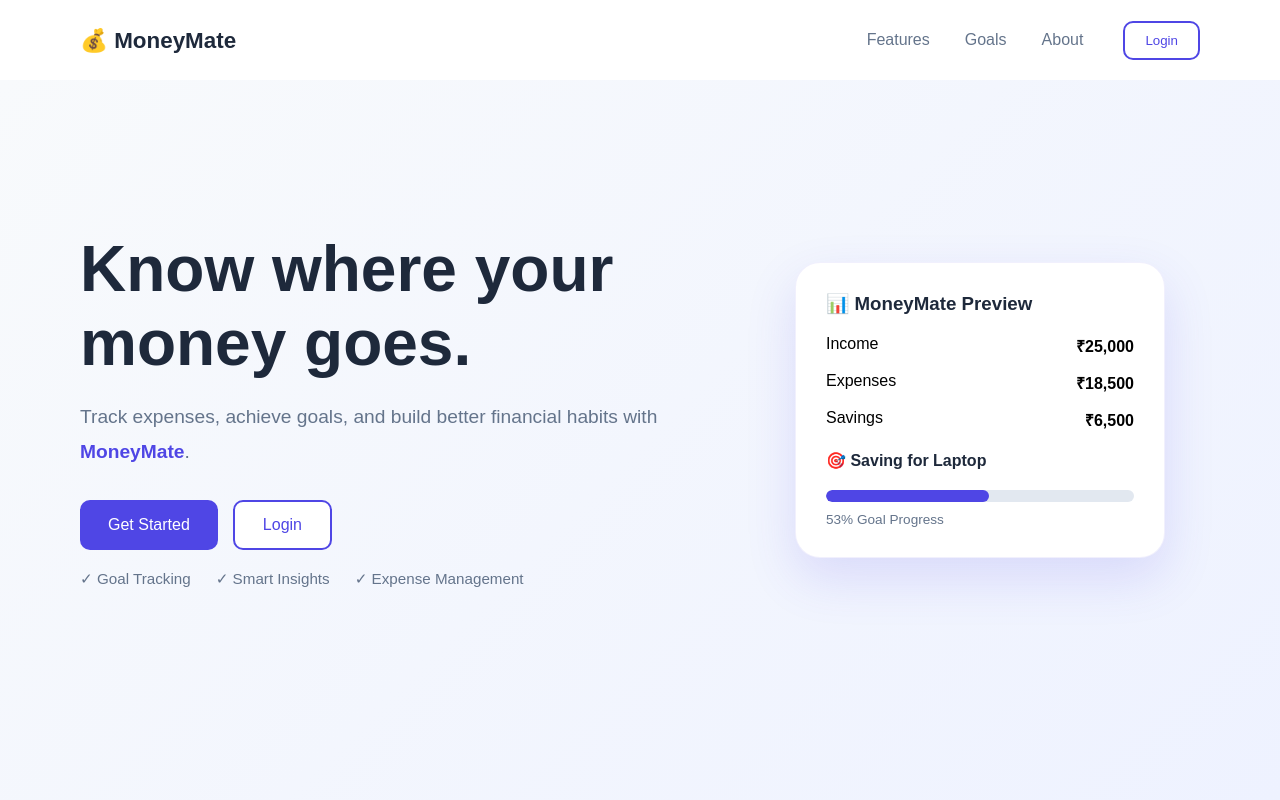
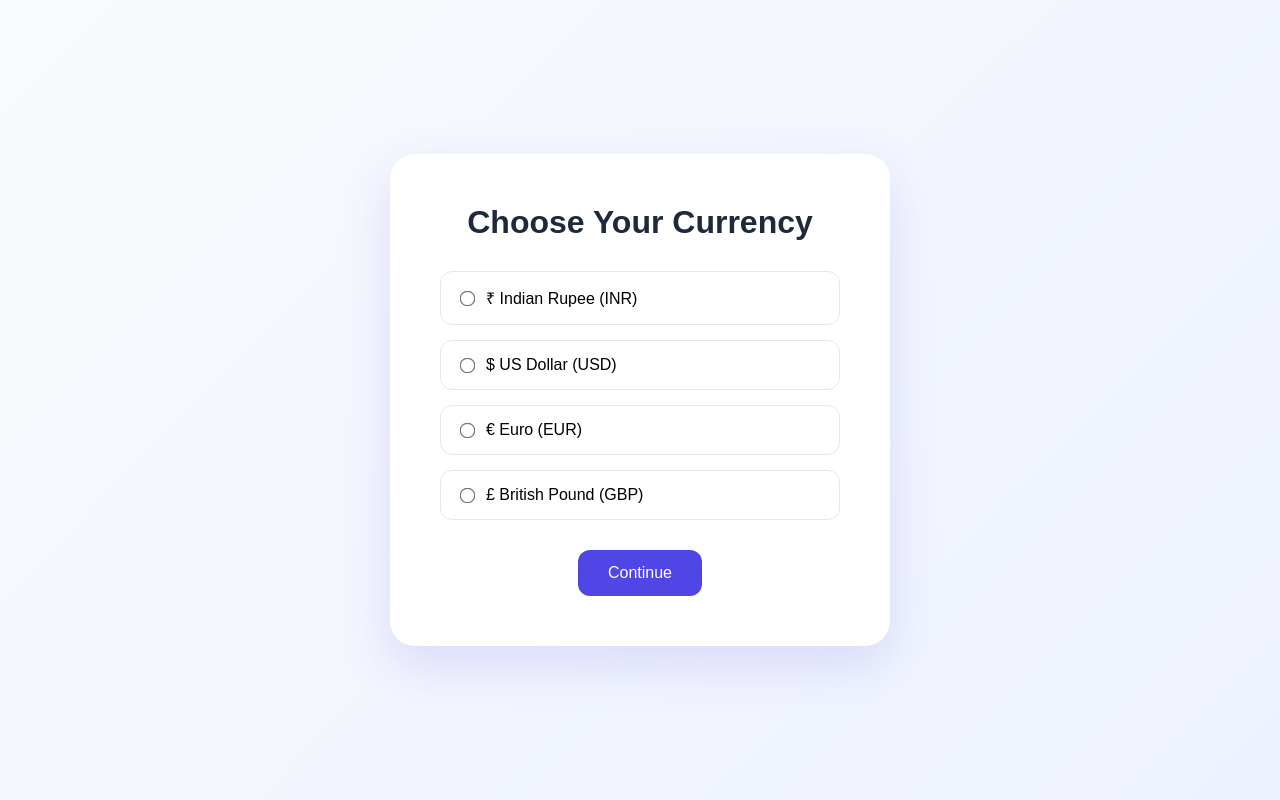
Before and after one commit to Krithika1031/MoneyMate, a React app in the folder frontend/: page / in a window 1280 px wide. Both pictures are taken after a click on the button "Get Started". Shown: the top 800 px of the page. Built offline with nearby package versions, Linux system fonts and the light colour scheme; the HTML template or start-up script is replaced by a standard one.

Commit message:
Completed onboarding flow

```diff
--- a/frontend/src/App.jsx
+++ b/frontend/src/App.jsx
@@ -1,18 +1,11 @@
-import Footer from "./components/Footer";
-import HowItWorks from "./components/HowItWorks";
-import Goals from "./components/Goals";
-import Features from "./components/Features";
-import LandingPage from "./pages/LandingPage";
+import Onboarding from "./pages/Onboarding";
 
 function App() {
   return (
     <>
-      <LandingPage />
-      <Features />
-      <Goals />
-      <HowItWorks />
-      <Footer />
+      <Onboarding />
     </>
   );
 }
+
 export default App;
--- /dev/null
+++ b/frontend/src/pages/Onboarding.jsx
@@ -0,0 +1,270 @@
+import { useState } from "react";
+import "../styles/Onboarding.css";
+
+function Onboarding() {
+  const [step, setStep] = useState(1);
+
+const [currency, setCurrency] = useState("");
+const [userType, setUserType] = useState("");
+const [income, setIncome] = useState("");
+const [goal, setGoal] = useState("");
+
+  return (
+    <div className="onboarding-container">
+      <div className="onboarding-card">
+
+        {step === 1 && (
+          <>
+            <h1>Welcome to MoneyMate 🎉</h1>
+
+            <p>
+              Let's personalize your experience and help you
+              build better financial habits.
+            </p>
+
+            <button
+              className="next-btn"
+              onClick={() => setStep(2)}
+            >
+              Get Started
+            </button>
+          </>
+        )}
+
+        {step === 2 && (
+          <>
+            <h1>Choose Your Currency</h1>
+
+            <div className="currency-options">
+              <label className="currency-option">
+               <input
+  type="radio"
+  name="currency"
+  value="INR"
+  onChange={(e) => setCurrency(e.target.value)}
+/>
+₹ Indian Rupee (INR)
+              </label>
+
+              <label className="currency-option">
+               <input
+  type="radio"
+  name="currency"
+  value="USD"
+  onChange={(e) => setCurrency(e.target.value)}
+/>
+$ US Dollar (USD)
+              </label>
+
+              <label className="currency-option">
+               <input
+  type="radio"
+  name="currency"
+  value="EUR"
+  onChange={(e) => setCurrency(e.target.value)}
+/>
+€ Euro (EUR)
+              </label>
+
+              <label className="currency-option">
+                <input
+  type="radio"
+  name="currency"
+  value="GBP"
+  onChange={(e) => setCurrency(e.target.value)}
+/>
+  £ British Pound (GBP)
+              </label>
+            </div>
+
+            <button
+  className="next-btn"
+  onClick={() => setStep(3)}
+>
+  Continue
+</button>
+          </>
+        )}
+        {step === 3 && (
+  <>
+    <h1>What describes you best?</h1>
+
+    <div className="currency-options">
+
+      <label className="currency-option">
+        <input
+          type="radio"
+          name="userType"
+          value="Student"
+          onChange={(e) => setUserType(e.target.value)}
+        />
+        🎓 Student
+      </label>
+
+      <label className="currency-option">
+        <input
+          type="radio"
+          name="userType"
+          value="Salaried"
+          onChange={(e) => setUserType(e.target.value)}
+        />
+        💼 Salaried Employee
+      </label>
+
+      <label className="currency-option">
+        <input
+          type="radio"
+          name="userType"
+          value="Freelancer"
+          onChange={(e) => setUserType(e.target.value)}
+        />
+        🚀 Freelancer
+      </label>
+
+      <label className="currency-option">
+        <input
+          type="radio"
+          name="userType"
+          value="Business"
+          onChange={(e) => setUserType(e.target.value)}
+        />
+        🏢 Business Owner
+      </label>
+
+    </div>
+
+    <button className="next-btn" onClick={() => setStep(4)}>
+      Continue
+    </button>
+  </>
+)}
+{step === 4 && (
+  <>
+    <h1>Monthly Income</h1>
+
+<p>Enter your approximate monthly income.</p>
+
+<input
+  type="number"
+  placeholder="Enter amount"
+  value={income}
+  onChange={(e) => setIncome(e.target.value)}
+  className="income-input"
+/>
+
+<button className="next-btn" onClick={() => setStep(5)}>
+  Continue
+</button>
+
+<button
+  className="skip-btn"
+  onClick={() => {
+    setIncome("Not Provided");
+    setStep(5);
+  }}
+>
+  Skip for now
+</button>
+</>
+)}
+
+{step === 5 && (
+  <>
+    <h1>Would you like to set a savings goal?</h1>
+
+    <div className="currency-options">
+
+      <label className="currency-option">
+        <input
+          type="radio"
+          name="goal"
+          value="Laptop"
+          onChange={(e) => setGoal(e.target.value)}
+        />
+        💻 Laptop
+      </label>
+
+      <label className="currency-option">
+        <input
+          type="radio"
+          name="goal"
+          value="Phone"
+          onChange={(e) => setGoal(e.target.value)}
+        />
+        📱 Phone
+      </label>
+
+      <label className="currency-option">
+        <input
+          type="radio"
+          name="goal"
+          value="Vacation"
+          onChange={(e) => setGoal(e.target.value)}
+        />
+        ✈️ Vacation
+      </label>
+
+      <label className="currency-option">
+        <input
+          type="radio"
+          name="goal"
+          value="Custom"
+          onChange={(e) => setGoal(e.target.value)}
+        />
+        🎯 Custom Goal
+      </label>
+
+    </div>
+
+    <button className="next-btn" onClick={() => setStep(6)}>
+      Continue
+    </button>
+    <button
+  className="skip-btn"
+  onClick={() => {
+    setGoal("Not Set");
+    setStep(6);
+  }}
+>
+  Skip for now
+</button>
+  </>
+)}
+{step === 6 && (
+  <>
+    <h1>You're All Set 🎉</h1>
+
+    <p>
+      Welcome to MoneyMate. <br></br>
+      You're ready to start tracking your finances <br></br> and achieve your goals.
+    </p>
+
+    <div className="summary-box">
+      <p><strong> 💰Currency:</strong> {currency}</p>
+      <p><strong>💼Profile:</strong> {userType}</p>
+      <p>
+  <strong>📈Income:</strong>{" "}
+  {income || "Not Provided"}
+</p>
+
+<p>
+  <strong>🎯Goal:</strong>{" "}
+  {goal || "Not Set"}
+</p>
+    </div>
+
+    <button
+      className="next-btn"
+      onClick={() => alert("Dashboard Coming Next 🚀")}
+    >
+      Go To Dashboard
+    </button>
+  </>
+)}
+
+      </div>
+    </div>
+  );
+}
+
+export default Onboarding;
--- /dev/null
+++ b/frontend/src/styles/Onboarding.css
@@ -0,0 +1,123 @@
+.onboarding-container {
+  min-height: 100vh;
+  display: flex;
+  justify-content: center;
+  align-items: center;
+
+  background: linear-gradient(
+    135deg,
+    #f8fafc 0%,
+    #eef2ff 100%
+  );
+}
+
+.onboarding-card {
+  background: white;
+
+  width: 500px;
+
+  padding: 50px;
+
+  border-radius: 25px;
+
+  text-align: center;
+
+  box-shadow: 0 20px 50px rgba(79, 70, 229, 0.15);
+}
+
+.onboarding-card h1 {
+  color: #1e293b;
+  margin-bottom: 20px;
+}
+
+.onboarding-card p {
+  color: #64748b;
+  font-size: 1.1rem;
+  line-height: 1.7;
+  margin-bottom: 30px;
+}
+
+.next-btn {
+  background: #4f46e5;
+  color: white;
+
+  border: none;
+
+  padding: 14px 30px;
+
+  border-radius: 12px;
+
+  font-size: 1rem;
+
+  cursor: pointer;
+
+  transition: 0.3s;
+}
+
+.next-btn:hover {
+  transform: translateY(-2px);
+}
+.currency-options {
+  display: flex;
+  flex-direction: column;
+  gap: 15px;
+  margin: 30px 0;
+  text-align: left;
+}
+
+.currency-option {
+  display: flex;
+  align-items: center;
+  gap: 12px;
+
+  padding: 15px 20px;
+
+  border: 1px solid #e2e8f0;
+  border-radius: 12px;
+
+  cursor: pointer;
+
+  transition: all 0.3s ease;
+}
+
+.currency-option:hover {
+  background: #eef2ff;
+  border-color: #4f46e5;
+}
+
+.currency-option input {
+  transform: scale(1.2);
+}
+.income-input {
+  width: 100%;
+  padding: 15px;
+  font-size: 18px;
+  border-radius: 12px;
+  border: 1px solid #dbe2ef;
+  margin: 25px 0;
+}
+
+.summary-box {
+  text-align: left;
+  background: #f8fafc;
+  padding: 20px;
+  border-radius: 12px;
+  margin: 25px 0;
+}
+
+.summary-box p {
+  margin: 10px 0;
+}
+.skip-btn {
+  display: block;
+  margin: 15px auto 0;
+  background: transparent;
+  border: none;
+  color: #64748b;
+  cursor: pointer;
+  font-size: 15px;
+}
+
+.skip-btn:hover {
+  color: #4f46e5;
+}
```
Also changed, not shown: frontend/src/pages/Dashboard_v1.jsx (renamed from frontend/src/pages/Dashboard.jsx), frontend/src/styles/Dashboard_v1.css (renamed from frontend/src/styles/Dashboard.css).
